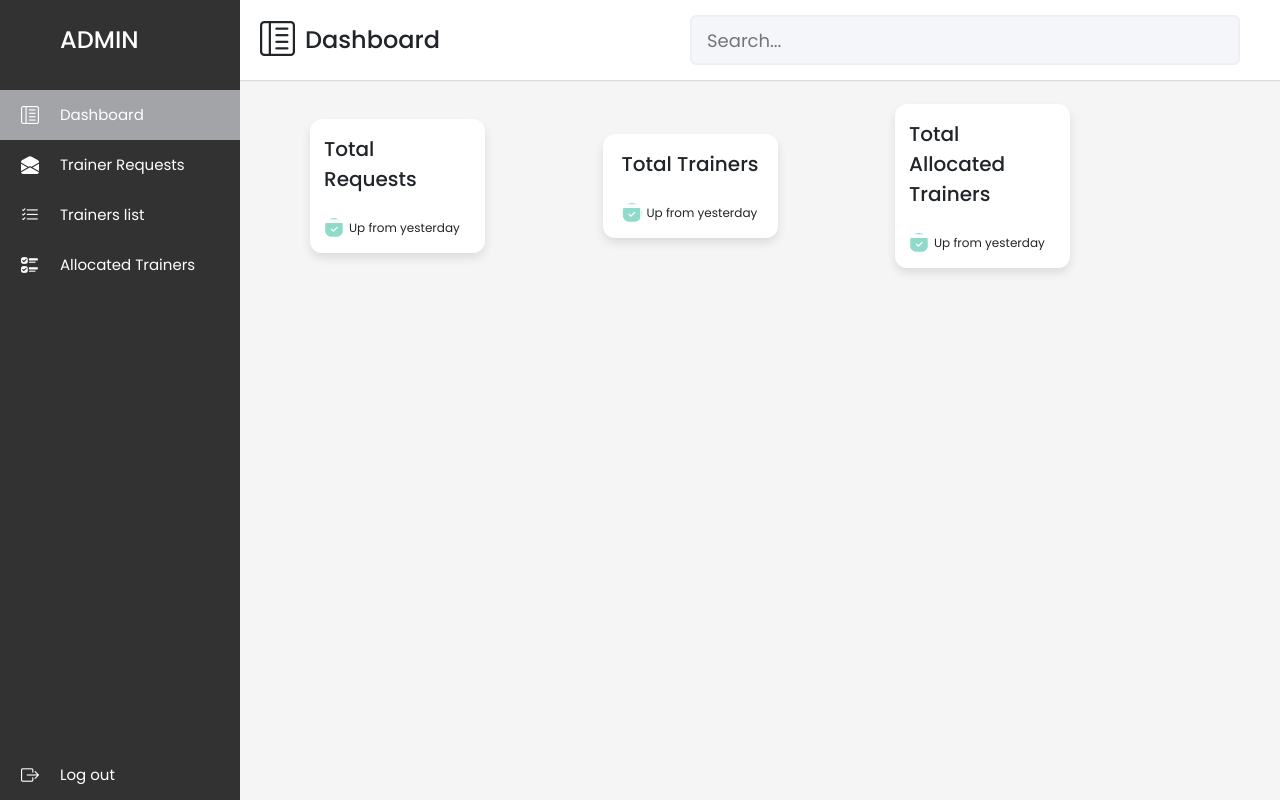
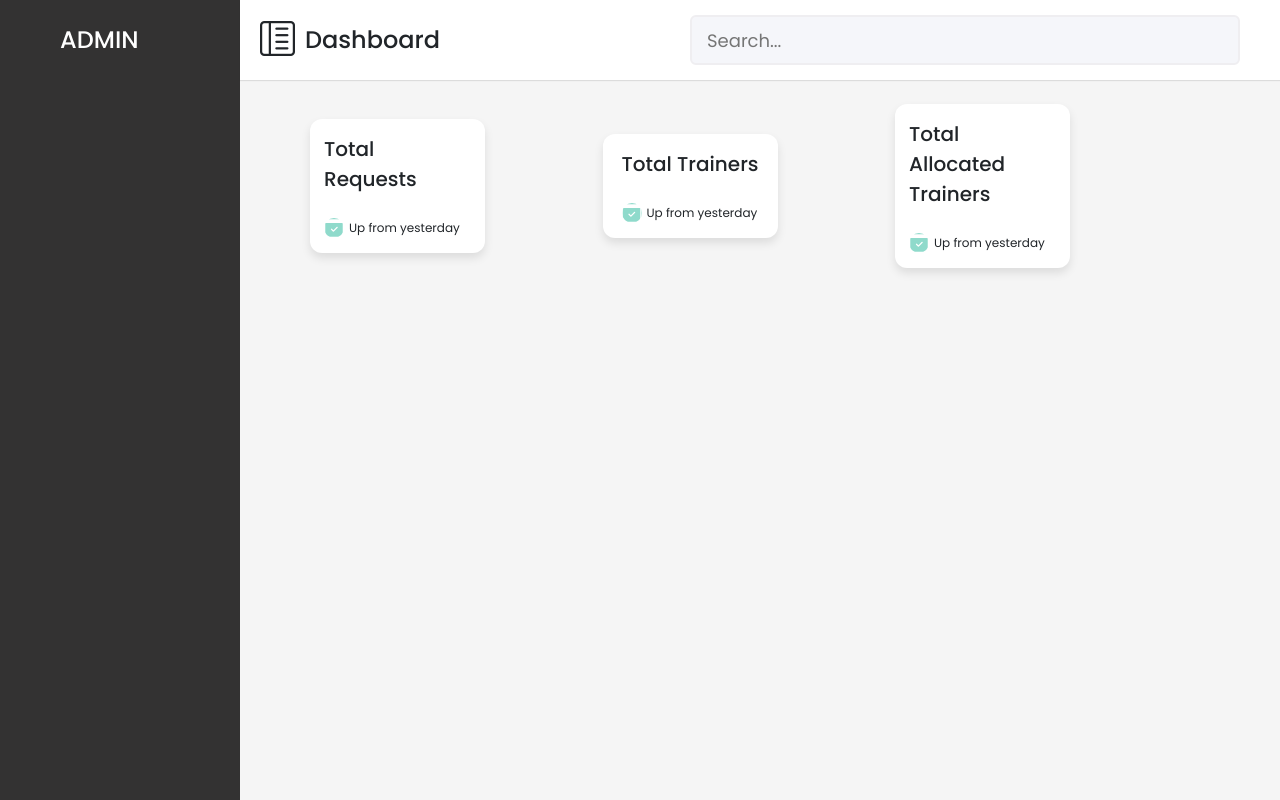
Before and after one commit to ProjectTeam-3/Trainer-Management-System, an Angular app: page /admin in a window 1280 px wide. Built offline with nearby package versions, Linux system fonts and the light colour scheme.

Commit message:
authentication

```diff
--- a/src/app/admin/admin.component.html
+++ b/src/app/admin/admin.component.html
@@ -5,32 +5,32 @@
     </div>
       <ul class="nav-links">
         <li>
-          <a routerLink="dashboard" class='active' >
+          <a routerLink="dashboard" class='active' *ngIf="_adminService.loggedIn()">
             <i class="bi bi-layout-text-sidebar-reverse"></i>
             <span class="links_name">Dashboard</span>
           </a>
         </li>
         <li>
-          <a routerLink="requests">
+          <a routerLink="requests" *ngIf="_adminService.loggedIn()">
             <i class="bi bi-envelope-open-fill"></i>
             <span class="links_name">Trainer Requests</span>
           </a>
         </li>
         <li>
-          <a routerLink="search">
+          <a routerLink="search" *ngIf="_adminService.loggedIn()">
             <i class="bi bi-list-check"></i>
             <span class="links_name">Trainers list</span>
           </a>
         </li>
         <li>
-          <a routerLink="/allocate">
+          <a routerLink="/allocate" *ngIf="_adminService.loggedIn()">
             <i class="bi bi-ui-checks"></i>
             <span class="links_name">Allocated Trainers</span>
           </a>
         </li>
 
-        <li class="log_out">
-          <a routerLink="/login">
+        <li class="log_out" *ngIf="_adminService.loggedIn()" (click)='logoutUser()'>
+          <a >
             <i class="bi bi-box-arrow-right"></i>
             <span class="links_name">Log out</span>
           </a>
--- a/src/app/admin/admin.component.ts
+++ b/src/app/admin/admin.component.ts
@@ -1,5 +1,6 @@
 import { Component, OnInit } from '@angular/core';
-
+import { AdminService } from '../admin.service';
+import { Router } from '@angular/router';
 @Component({
   selector: 'app-admin',
   templateUrl: './admin.component.html',
@@ -7,9 +8,14 @@ import { Component, OnInit } from '@angular/core';
 })
 export class AdminComponent implements OnInit {
 
-  constructor() { }
+  constructor(public _adminService:AdminService,private router:Router) { }
 
   ngOnInit(): void {
   }
+  logoutUser()
+  {
+  localStorage.removeItem('token')
+  this.router.navigate(['/login'])
+  }
 
 }
--- a/src/app/app-routing.module.ts
+++ b/src/app/app-routing.module.ts
@@ -33,10 +33,11 @@ const routes: Routes = [
     {path:'approval',component:TrainerapproveComponent},
     {path:'',component:DashboardComponent},
     {path:'search',component:SearchComponent},
+    {path:'allocation',component:TrainerallocationComponent},
+
     {
       path:'home',component:DashboardComponent
     },
-    {path:'allocation',component:TrainerallocationComponent}
   ]},
 
 ];
--- a/src/app/app.module.ts
+++ b/src/app/app.module.ts
@@ -2,7 +2,7 @@ import { NgModule } from '@angular/core';
 import { BrowserModule } from '@angular/platform-browser';
 import { FormsModule,ReactiveFormsModule} from '@angular/forms';
 import { HttpClientModule,HTTP_INTERCEPTORS } from "@angular/common/http";
-import {MatDatepickerModule} from '@angular/material/datepicker';
+// import {MatDatepickerModule} from '@angular/material/datepicker';
 
 
 
@@ -54,7 +54,7 @@ import { TrainerProfileComponent } from './trainer-profile/trainer-profile.compo
     FormsModule,
     HttpClientModule,
     ReactiveFormsModule,
-    MatDatepickerModule
+    // MatDatepickerModule
 
   ],
   providers: [
--- a/src/app/trainer/trainer.component.html
+++ b/src/app/trainer/trainer.component.html
@@ -5,28 +5,28 @@
       <span class="logo_name">TRAINER</span>
     </div>
       <ul class="nav-links">
-        <li>
-          <a routerLink="enrollment" >
+        <li *ngIf="_auth.loggedIn() ">
+          <a routerLink="enrollment"  >
             <i class="bi bi-layout-text-sidebar-reverse"></i>
             <span class="links_name">Enrollment Form</span>
           </a>
         </li>
-        <li>
-          <a routerLink="profile">
+        <li *ngIf="_auth.loggedIn() " >
+          <a routerLink="profile"  >
             <i class="bi bi-envelope-open-fill"></i>
             <span class="links_name">Profile</span>
           </a>
         </li>
-        <li>
-          <a routerLink="schedule">
+        <li *ngIf="_auth.loggedIn() " >
+          <a routerLink="schedule"  >
             <i class="bi bi-list-check"></i>
             <span class="links_name">Schedule</span>
           </a>
         </li>
 
 
-        <li class="log_out">
-          <a routerLink="/login">
+        <li class="log_out"  *ngIf="_auth.loggedIn()" (click)='logoutUser()' >
+          <a >
             <i class="bi bi-box-arrow-right"></i>
             <span class="links_name">Log out</span>
           </a>
```
